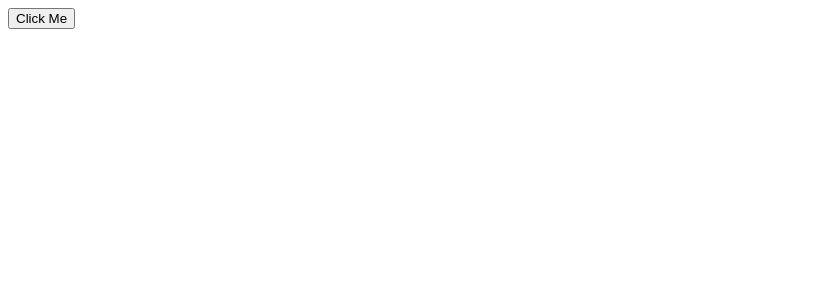
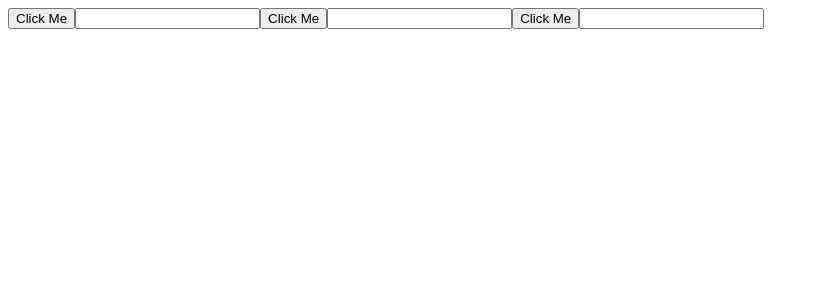
Before and after one commit to rakibulapon46/React-JS, a React (Vite) app in the folder 11/my-react-app/: page / in a window 1280 px wide. Shown: the top 300 px of the page, without its empty margins (0-819 px from the left). Built offline with nearby package versions, Linux system fonts and the light colour scheme.

Commit message:
work with useRef

```diff
--- a/11/my-react-app/src/MyRef.jsx
+++ b/11/my-react-app/src/MyRef.jsx
@@ -2,19 +2,48 @@
 
 
 function MyRef() {
-    const [number, setNumber] = useState(0);
+    // const [number, setNumber] = useState(0);
+    const inputRef1 = useRef(null)
+    const inputRef2 = useRef(null)
+    const inputRef3 = useRef(null)
+
+    // console.log(ref)
 
     useEffect(() => {
         console.log("Component rendered")
     })
 
-    function handleClick(){
-        setNumber(n => n + 1)
+    function handleClick1(){
+        // setNumber(n => n + 1)
+        inputRef1.current.focus();
+        inputRef1.current.style.backgroundColor = "yellow"
+        inputRef2.current.style.backgroundColor = ""
+        inputRef3.current.style.backgroundColor = ""
+    }
+
+    function handleClick2(){
+        inputRef2.current.focus();
+        inputRef1.current.style.backgroundColor = ""
+        inputRef2.current.style.backgroundColor = "yellow"
+        inputRef3.current.style.backgroundColor = ""
+    }
+
+    function handleClick3(){
+        inputRef3.current.focus();
+        inputRef1.current.style.backgroundColor = ""
+        inputRef2.current.style.backgroundColor = ""
+        inputRef3.current.style.backgroundColor = "yellow"
     }
 
   return (
     <div>
-        <button onClick={handleClick}>Click Me</button>
+        <button onClick={handleClick1}>Click Me</button>
+        <input ref={inputRef1} />
+
+        <button onClick={handleClick2}>Click Me</button>
+        <input ref={inputRef2} />
+        <button onClick={handleClick3}>Click Me</button>
+        <input ref={inputRef3} />
     </div>
   )
 }
```
